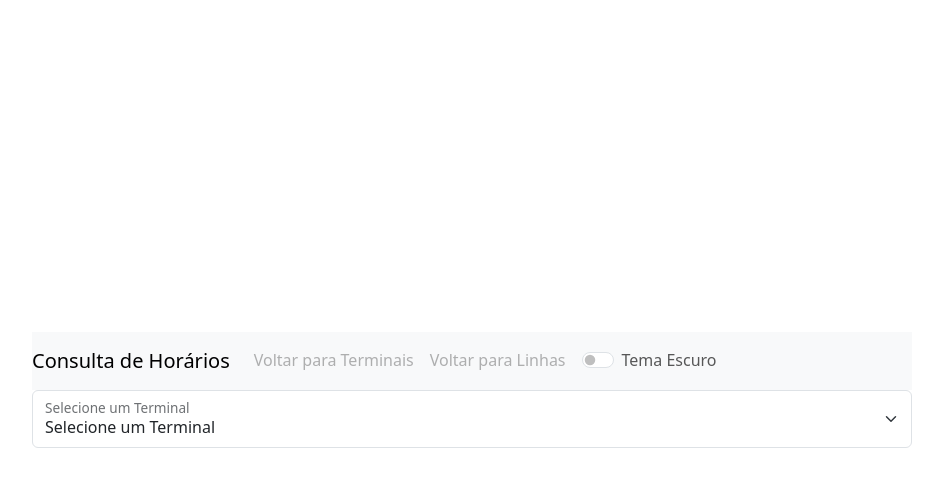
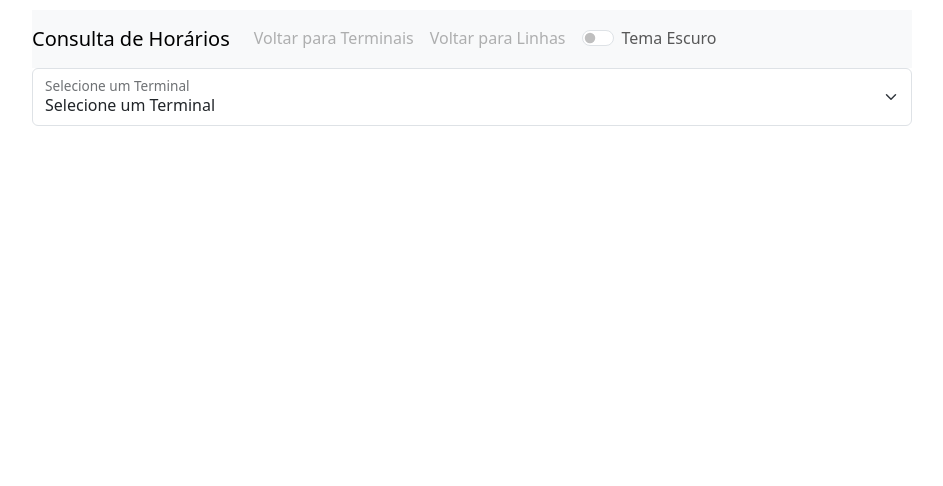
Before and after one commit to IsraelCesarA/Consulta, a plain HTML site: page index.html in a window 1280 px wide. Shown: the whole page, without its empty margins (168-1111 px from the left). Drawn offline with nearby package versions, Linux system fonts and the light colour scheme; no server answers.

Commit message:
Update style.css

```diff
--- a/style.css
+++ b/style.css
@@ -1,5 +1,5 @@
 body {
-    display: flex;
+    display: center;
     justify-content: center;
     align-items: center;
     height: 100vh;
```
